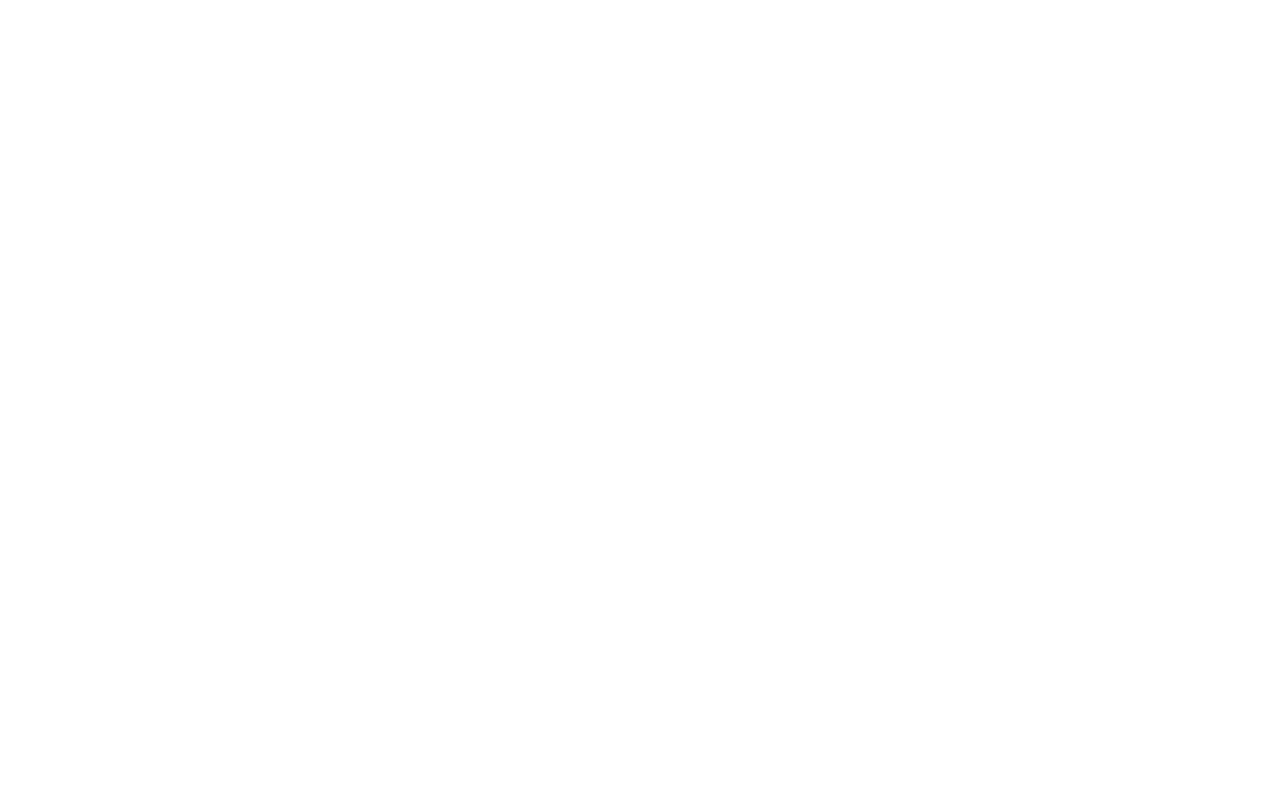
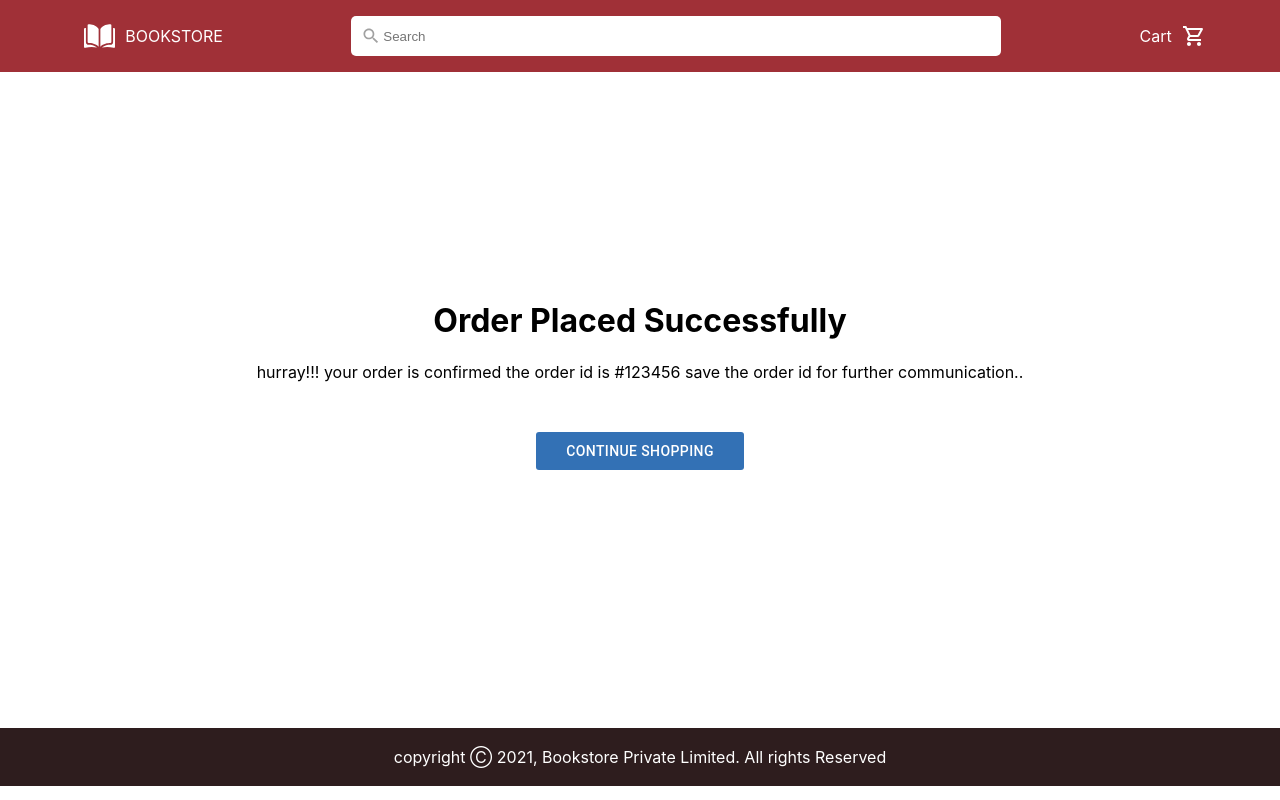
Before and after one commit to vyshnavi0909/bookstore, a React (Create React App) app: page /bookstore/order-placed in a window 1280 px wide. Built offline with nearby package versions, Linux system fonts and the light colour scheme.

Commit message:
feat: added order placed page ui without using any api

```diff
--- a/src/App.js
+++ b/src/App.js
@@ -3,13 +3,19 @@
 import "./App.css";
 import Home from "./pages/home/Home";
 import Cart from "./components/cart/Cart";
+import OrderPlaced from "./pages/ordered/OrderPlaced";
 
 function App() {
   return (
     <Router>
       <Route exact path="/" component={LoginSignUp}></Route>
       <Route exact path="/bookstore" component={Home}></Route>
-      <Route path="/bookstore/cart" component={Cart}></Route>
+      <Route exact path="/bookstore/cart" component={Cart}></Route>
+      <Route
+        exact
+        path="/bookstore/order-placed"
+        component={OrderPlaced}
+      ></Route>
     </Router>
   );
 }
--- a/src/pages/home/Home.jsx
+++ b/src/pages/home/Home.jsx
@@ -42,7 +42,7 @@
   useEffect(() => {
     getBooks();
     getCartItems();
-  }, []);
+  }, [cartCount]);
 
   return (
     <div>
--- a/src/pages/login-page/Login.jsx
+++ b/src/pages/login-page/Login.jsx
@@ -44,7 +44,7 @@
         .then((res) => {
           console.log(res);
           localStorage.setItem("token", res.data.result.accessToken);
-          history.push("/bookstore/home");
+          history.push("/bookstore");
         })
         .catch((err) => {
           console.log(err);
--- /dev/null
+++ b/src/pages/ordered/OrderPlaced.css
@@ -0,0 +1,11 @@
+.order-placed-page {
+    text-align: center;
+    height: 82vh;
+    display: flex;
+    justify-content: center;
+    align-items: center;
+}
+
+.continue-shopping-btn {
+    margin: 50px 0;
+}
--- /dev/null
+++ b/src/pages/ordered/OrderPlaced.jsx
@@ -0,0 +1,43 @@
+import React from "react";
+import Header from "../../components/header/Header";
+import Footer from "../../components/footer/Footer";
+import "./OrderPlaced.css";
+import { Button } from "@material-ui/core";
+import { useHistory } from "react-router";
+
+export default function OrderPlaced() {
+  const history = new useHistory();
+
+  const handleContinueShopping = () => {
+    history.push("/bookstore");
+  };
+  return (
+    <div>
+      <Header />
+      <div className="order-placed-page">
+        <div>
+          <h1>Order Placed Successfully</h1>
+          <p>
+            hurray!!! your order is confirmed the order id is #123456 save the
+            order id for further communication..
+          </p>
+          <div className="continue-shopping-btn">
+            <Button
+              style={{
+                backgroundColor: "#3371b5",
+                color: "#fff",
+                borderRadius: "3px",
+                padding: "7px 30px",
+              }}
+              onClick={handleContinueShopping}
+            >
+              Continue Shopping
+            </Button>
+          </div>
+        </div>
+      </div>
+
+      <Footer />
+    </div>
+  );
+}
```
